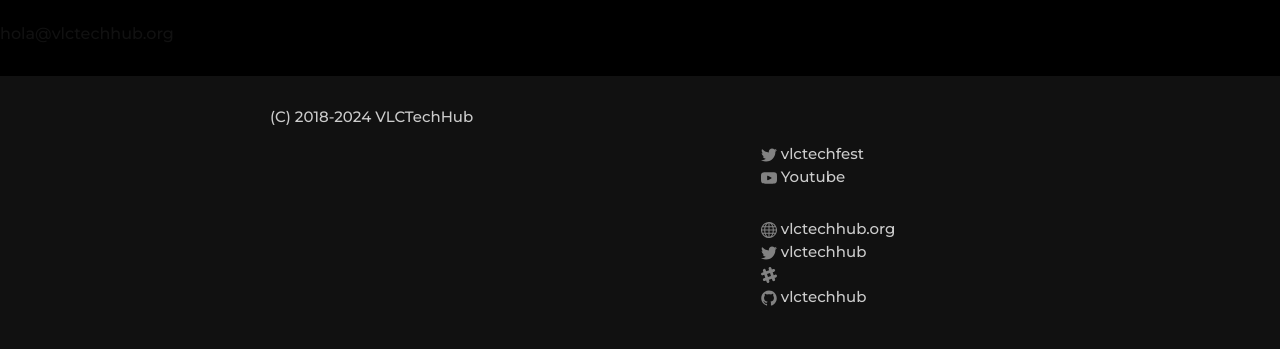
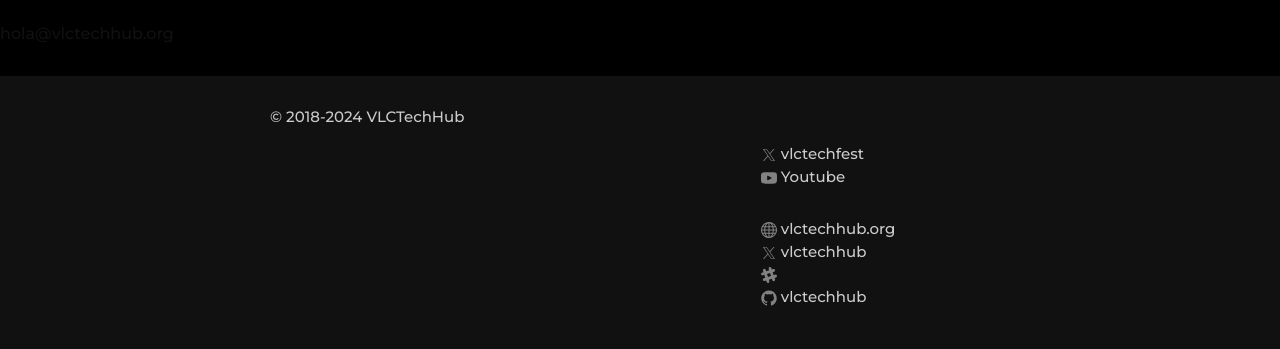
Before and after one commit to VLCTechHub/VLCTechFest2025, a Jekyll site: the page built from README.md, in a window 1280 px wide. Shown: the part 1941-2290 px from the top of the page. Built offline with Jekyll 4.4.1, drawn with Linux system fonts in a browser that asks for light colours; our own code applies the rules of GitHub Pages for plain Markdown files.

Commit message:
Update footer
Co-authored-by: Celia Toribio <celiatj@users.noreply.github.com>

```diff
--- a/_includes/footer.html
+++ b/_includes/footer.html
@@ -1,6 +1,6 @@
 <footer class="site-footer" id="footer">
   <div class="wrapper">
-    <p class="footer-heading">(C) 2018-2024 VLCTechHub</p>
+    <p class="footer-heading">© 2018-2024 VLCTechHub</p>
     <div class="footer-col-wrapper">
       <div class="footer-col">
         <p>{{ site.data.t[page.lang].footer.vlctechhub_description }}</p>
--- a/_includes/icon-twitter.html
+++ b/_includes/icon-twitter.html
@@ -1 +1 @@
-<a target="_blank" href="https://twitter.com/{{ include.username }}" class="twitter"><span class="icon icon--twitter">{%- include icon-twitter.svg -%}</span><span class="username">{{ include.username }}</span></a>
+<a target="_blank" href="https://twitter.com/{{ include.username }}" class="twitter"><span class="icon icon--twitter">{%- include icon-twitter.svg -%}</span><span class="username"> {{ include.username }}</span></a>
```
Also changed, not shown: _includes/icon-twitter.svg.
